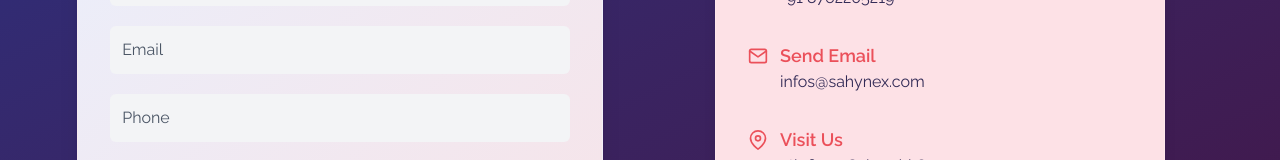
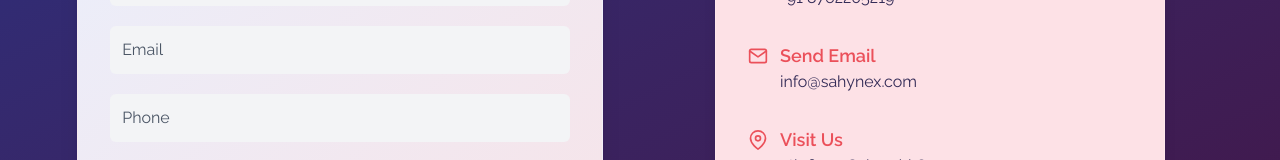
Before and after one commit to sahynex-solution/Sahynex, a Next.js app: page /Contact in a window 1280 px wide. Shown: the part 321-481 px from the top of the page. Built offline with nearby package versions, Linux system fonts and the light colour scheme.

Commit message:
feat/fix email update in contact

```diff
--- a/src/app/Contact/page.tsx
+++ b/src/app/Contact/page.tsx
@@ -158,7 +158,7 @@
                   <h3 className="text-lg font-semibold text-[#EB505A]">
                     Send Email
                   </h3>
-                  <p>infos@sahynex.com</p>
+                  <p>info@sahynex.com</p>
                 </div>
               </div>
 
```
